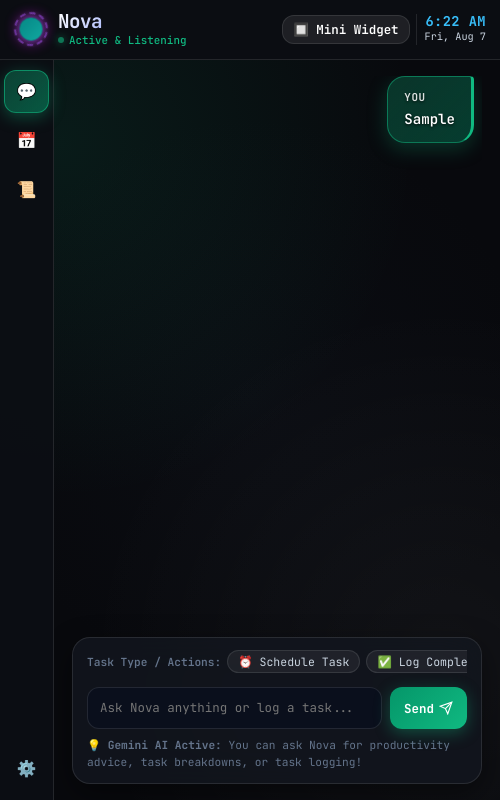
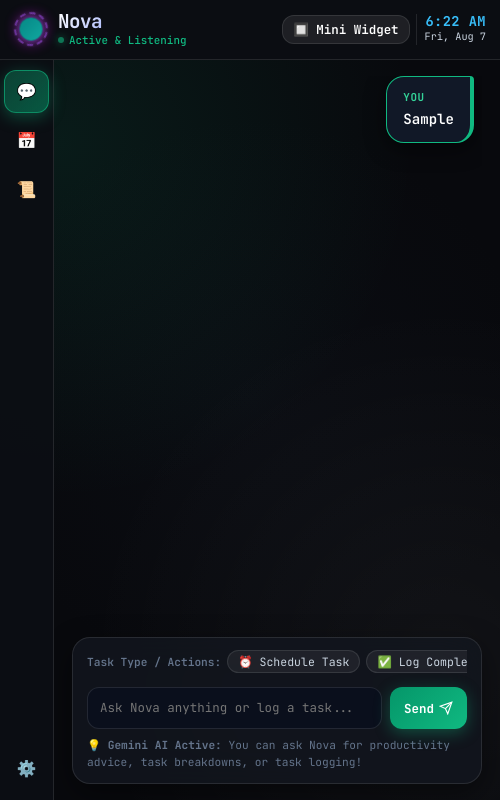
Before and after one commit to Aditya5576/Nova-Desktop-Assistant, an Electron app: page src/renderer/index.html in a window 500 px wide. Both pictures are taken after typing "Sample" into the empty fields and a click on the button "Send". Drawn offline with Linux system fonts and the light colour scheme; no server answers.

Commit message:
Clean database duplicate test tasks and enforce solid obsidian dark charcoal #111827 background for user chat bubbles

```diff
--- a/src/renderer/styles.css
+++ b/src/renderer/styles.css
@@ -452,14 +452,22 @@
 
 .chat-bubble.user {
   align-self: flex-end;
-  background: linear-gradient(135deg, rgba(16, 185, 129, 0.25) 0%, rgba(6, 78, 59, 0.75) 100%);
-  border: 1px solid rgba(16, 185, 129, 0.50);
-  border-right: 3px solid var(--primary-glow);
+  background: #111827 !important;
+  border: 1px solid #10b981 !important;
+  border-right: 4px solid #10b981 !important;
   color: #ffffff !important;
   font-weight: 600;
-  text-shadow: 0 1px 3px rgba(0, 0, 0, 0.85);
   border-top-right-radius: 4px;
-  box-shadow: 0 6px 20px rgba(16, 185, 129, 0.25);
+  box-shadow: 0 6px 20px rgba(0, 0, 0, 0.5);
+}
+
+.chat-bubble.user div {
+  color: #ffffff !important;
+}
+
+.chat-bubble.user .bubble-sender {
+  color: #34d399 !important;
+  opacity: 1 !important;
 }
 
 .bubble-sender {
```
